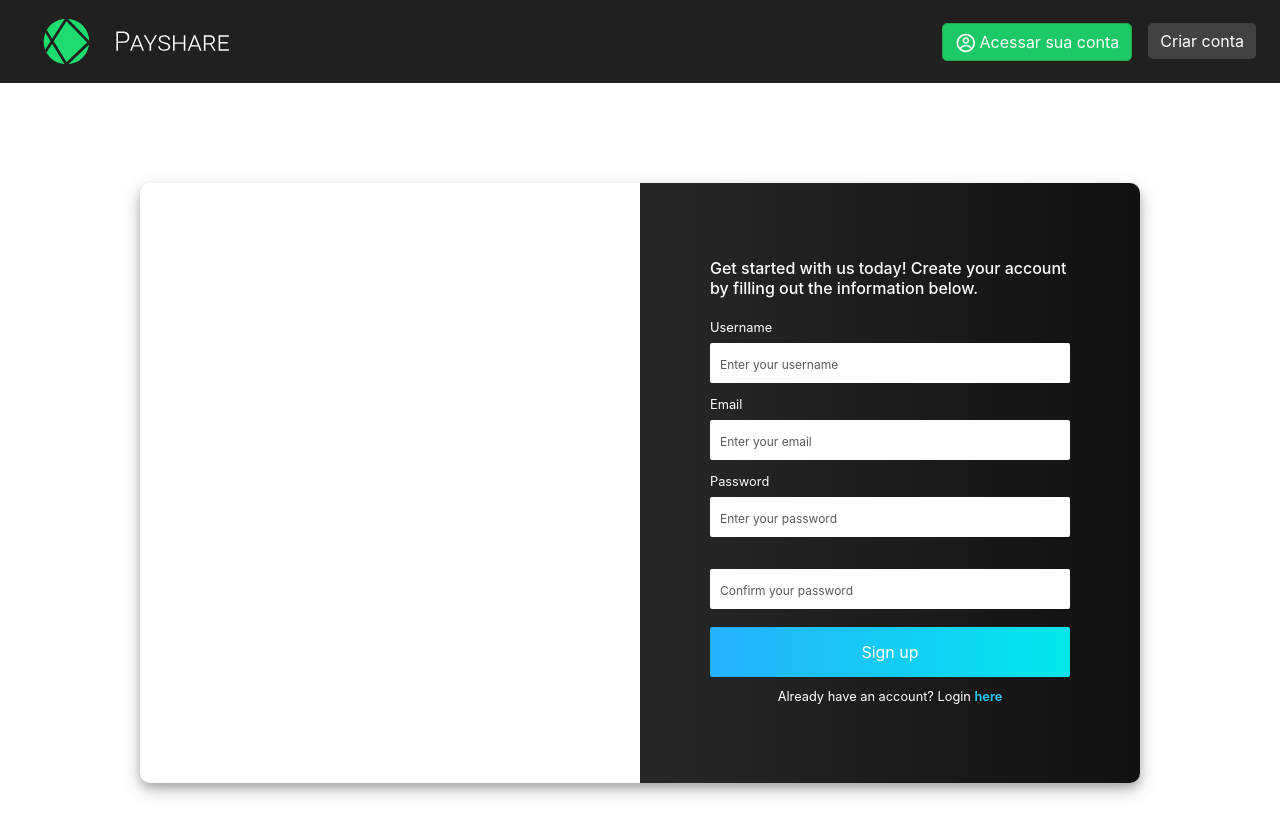
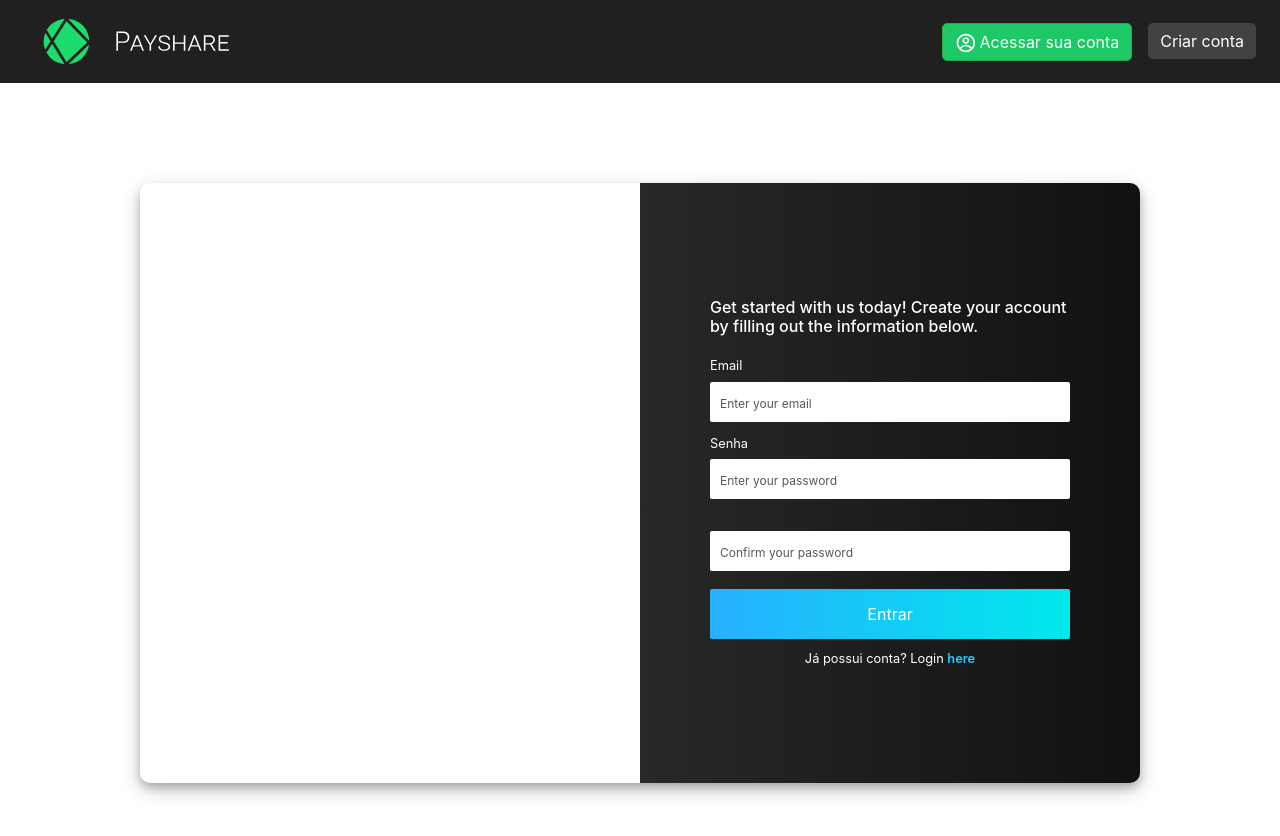
Before and after one commit to souzgab/pagshare-frontend, a React (Create React App) app: page /cadastro in a window 1280 px wide. Shown: the top 836 px of the page. Built offline with nearby package versions, Linux system fonts and the light colour scheme.

Commit message:
Alterações tela de login

```diff
--- a/src/components/FormSignup.js
+++ b/src/components/FormSignup.js
@@ -17,18 +17,6 @@ const FormSignup = ({ submitForm }) => {
           information below.
         </h1>
         <div className='form-inputs'>
-          <label className='form-label'>Username</label>
-          <input
-            className='form-input'
-            type='text'
-            name='username'
-            placeholder='Enter your username'
-            value={values.username}
-            onChange={handleChange}
-          />
-          {errors.username && <p>{errors.username}</p>}
-        </div>
-        <div className='form-inputs'>
           <label className='form-label'>Email</label>
           <input
             className='form-input'
@@ -41,7 +29,7 @@ const FormSignup = ({ submitForm }) => {
           {errors.email && <p>{errors.email}</p>}
         </div>
         <div className='form-inputs'>
-          <label className='form-label'>Password</label>
+          <label className='form-label'>Senha</label>
           <input
             className='form-input'
             type='password'
@@ -65,10 +53,10 @@ const FormSignup = ({ submitForm }) => {
           {errors.password2 && <p>{errors.password2}</p>}
         </div>
         <button className='form-input-btn' type='submit'>
-          Sign up
+           Entrar
         </button>
         <span className='form-input-login'>
-          Already have an account? Login <a href='#'>here</a>
+          Já possui conta? Login <a href='#'>here</a>
         </span>
       </form>
     </div>
```
